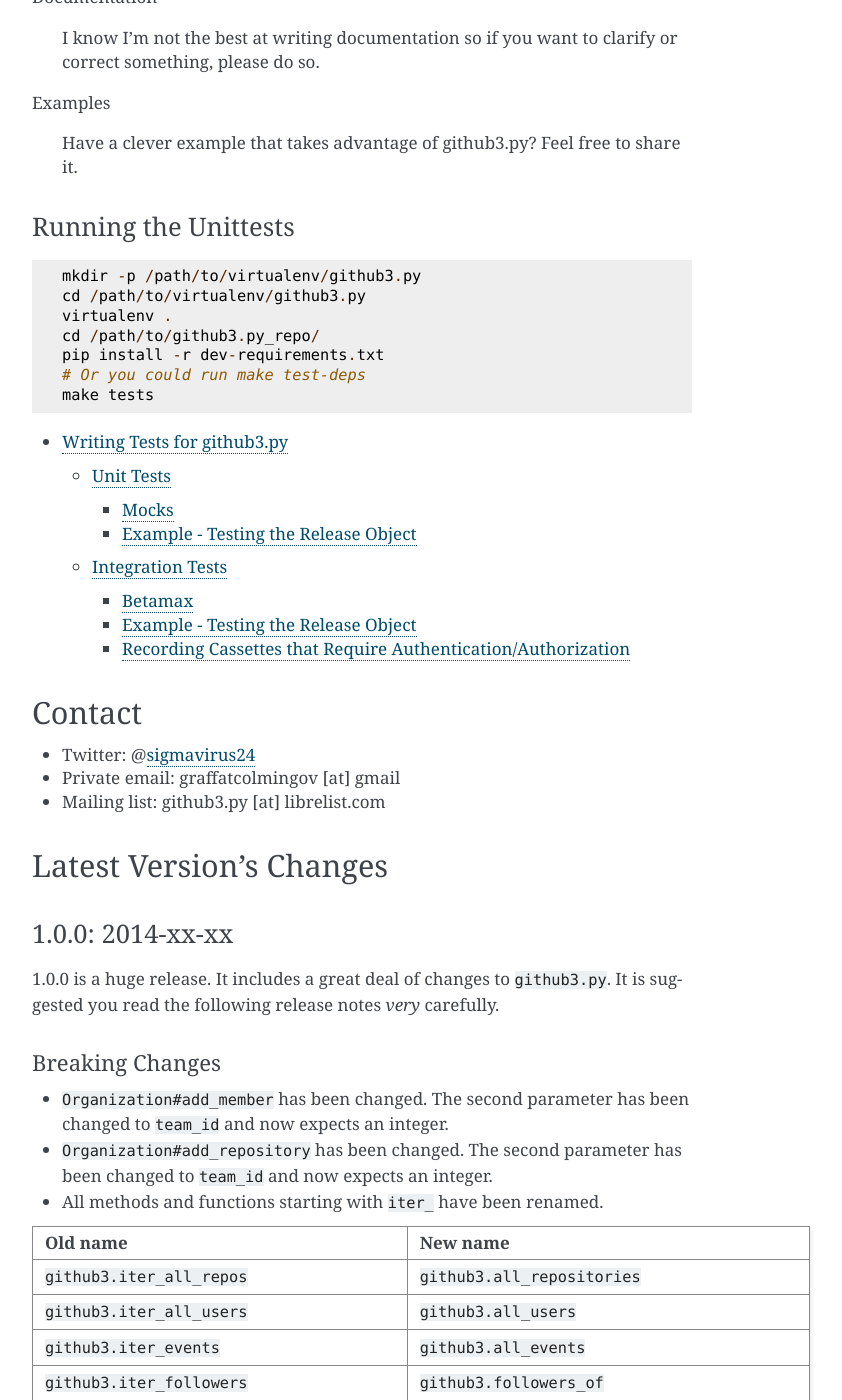
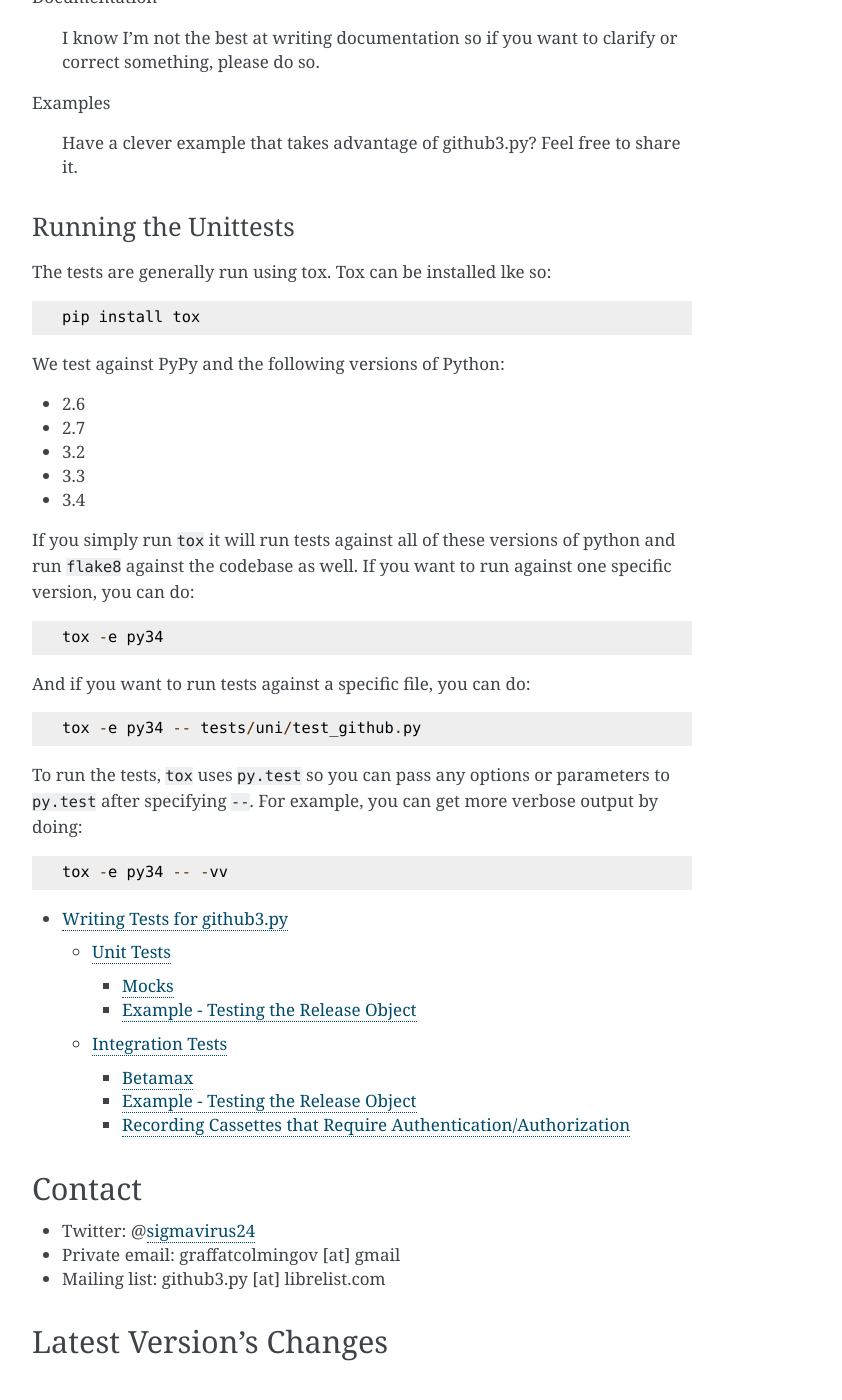
Before and after one commit to sigmavirus24/github3.py, a Sphinx documentation site: the page built from docs/index.rst, in a window 1280 px wide and 1400 px high, scrolled down 2946 px. Shown: the whole window, without its empty margins (388-1230 px from the left). Built offline with Sphinx 7.4.7, drawn with Linux system fonts in a browser that asks for light colours; comment, search, counter and statistics services are not loaded; some of the changed text lies outside the part shown.

Commit message:
Update documentation index

```diff
--- a/docs/index.rst
+++ b/docs/index.rst
@@ -148,16 +148,33 @@ Examples
 Running the Unittests
 ~~~~~~~~~~~~~~~~~~~~~
 
-::
+The tests are generally run using tox. Tox can be installed lke so::
 
-    mkdir -p /path/to/virtualenv/github3.py
-    cd /path/to/virtualenv/github3.py
-    virtualenv .
-    cd /path/to/github3.py_repo/
-    pip install -r dev-requirements.txt
-    # Or you could run make test-deps
-    make tests
+    pip install tox
 
+We test against PyPy and the following versions of Python:
+
+- 2.6
+- 2.7
+- 3.2
+- 3.3
+- 3.4
+
+If you simply run ``tox`` it will run tests against all of these versions of
+python and run ``flake8`` against the codebase as well. If you want to run
+against one specific version, you can do::
+
+    tox -e py34
+
+And if you want to run tests against a specific file, you can do::
+
+    tox -e py34 -- tests/uni/test_github.py
+
+To run the tests, ``tox`` uses ``py.test`` so you can pass any options or
+parameters to ``py.test`` after specifying ``--``. For example, you can get
+more verbose output by doing::
+
+    tox -e py34 -- -vv
 
 .. toctree::
 
```
Also changed, not shown: other parts of docs/index.rst (+4 -4 lines).
